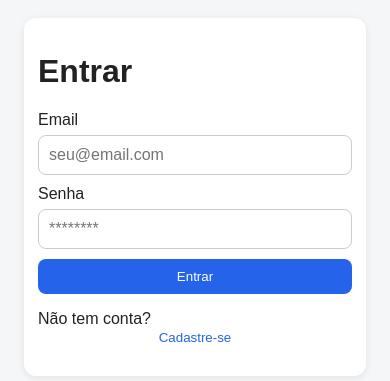
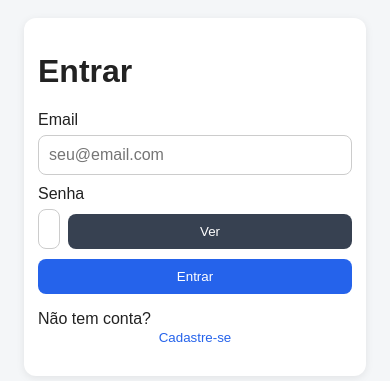
Before and after one commit to AndersonRocha33/Inventory-System-frontend, a React (Vite) app: page / in a window 390 px wide. Shown: the part 215-596 px from the top of the page. Built offline with nearby package versions, Linux system fonts and the light colour scheme.

Commit message:
corrige cadastro/login e adiciona ver ocultar senha

```diff
--- a/src/index.css
+++ b/src/index.css
@@ -326,4 +326,19 @@ button:disabled {
   }
 }
 
+.password-field {
+  display: flex;
+  gap: 8px;
+  align-items: center;
 }
+
+.password-field input {
+  flex: 1;
+}
+
+.password-toggle {
+  white-space: nowrap;
+  background: #374151;
+}
+
+}
--- a/src/pages/AuthPage.jsx
+++ b/src/pages/AuthPage.jsx
@@ -7,10 +7,11 @@ function AuthPage() {
   const [nome, setNome] = useState("")
   const [email, setEmail] = useState("")
   const [senha, setSenha] = useState("")
+  const [showPassword, setShowPassword] = useState(false)
   const [message, setMessage] = useState("")
   const [loading, setLoading] = useState(false)
 
-  const backendBaseUrl = import.meta.env.VITE_API_URL.replace("/inventory", "")
+  const backendBaseUrl = import.meta.env.VITE_BACKEND_URL
 
   async function handleSubmit(e) {
     e.preventDefault()
@@ -29,14 +30,20 @@ function AuthPage() {
           ? { email, senha }
           : { nome, email, senha }
 
-      const response = await axios.post(url, payload)
+      const response = await axios.post(url, payload, {
+        headers: {
+          "Content-Type": "application/json"
+        }
+      })
 
       localStorage.setItem("inventory_user", JSON.stringify(response.data.user))
       localStorage.setItem("inventory_token", response.data.token)
 
       window.location.href = "/"
     } catch (error) {
-      console.error(error)
+      console.error("Erro autenticação:", error)
+      console.error("response:", error.response)
+
       setMessage(
         error.response?.data?.details ||
           error.response?.data?.error ||
@@ -75,12 +82,21 @@ function AuthPage() {
           />
 
           <label>Senha</label>
-          <input
-            type="password"
-            value={senha}
-            onChange={(e) => setSenha(e.target.value)}
-            placeholder="********"
-          />
+          <div className="password-field">
+            <input
+              type={showPassword ? "text" : "password"}
+              value={senha}
+              onChange={(e) => setSenha(e.target.value)}
+              placeholder="********"
+            />
+            <button
+              type="button"
+              className="password-toggle"
+              onClick={() => setShowPassword((prev) => !prev)}
+            >
+              {showPassword ? "Ocultar" : "Ver"}
+            </button>
+          </div>
 
           <button type="submit" disabled={loading}>
             {loading
@@ -98,6 +114,7 @@ function AuthPage() {
             <p>
               Não tem conta?{" "}
               <button
+                type="button"
                 className="link-button"
                 onClick={() => setMode("register")}
               >
@@ -108,6 +125,7 @@ function AuthPage() {
             <p>
               Já tem conta?{" "}
               <button
+                type="button"
                 className="link-button"
                 onClick={() => setMode("login")}
               >
```
Also changed, not shown: 2 other files (tests, documents, lock files or other folders).
